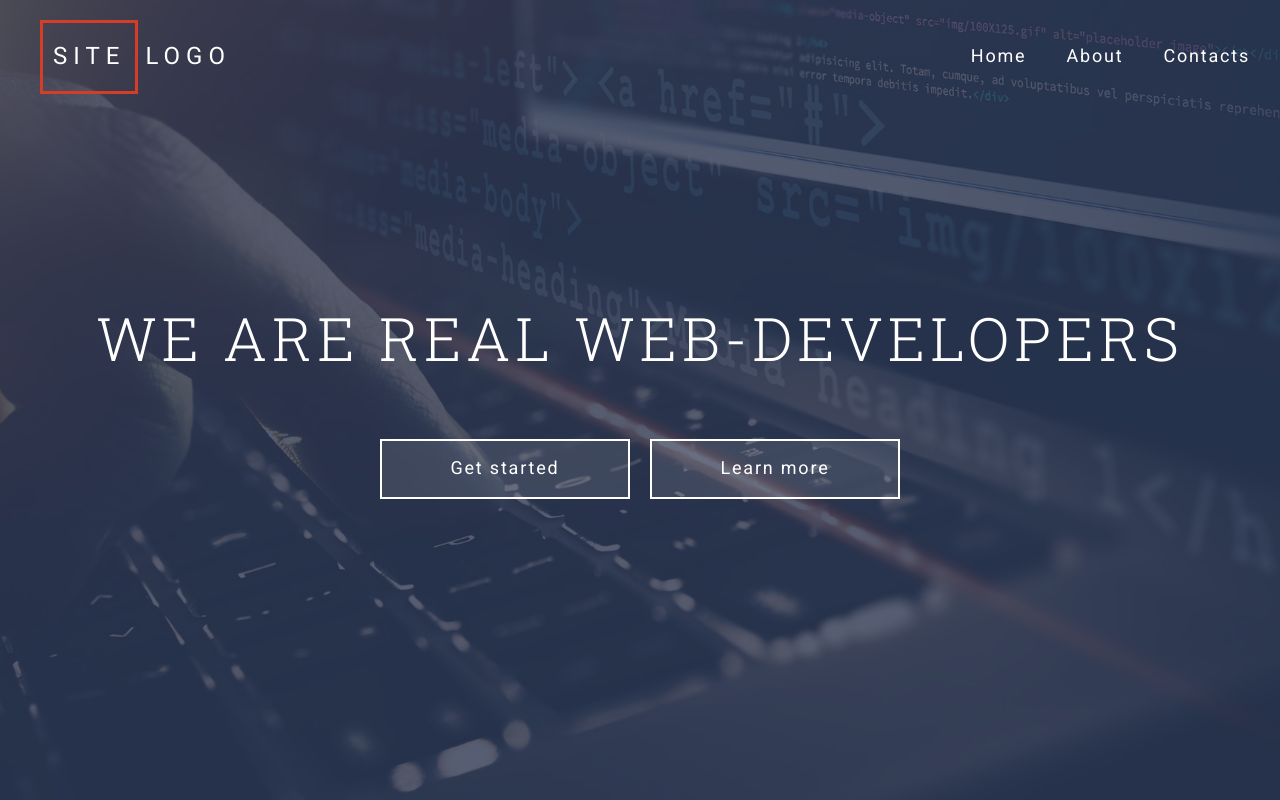
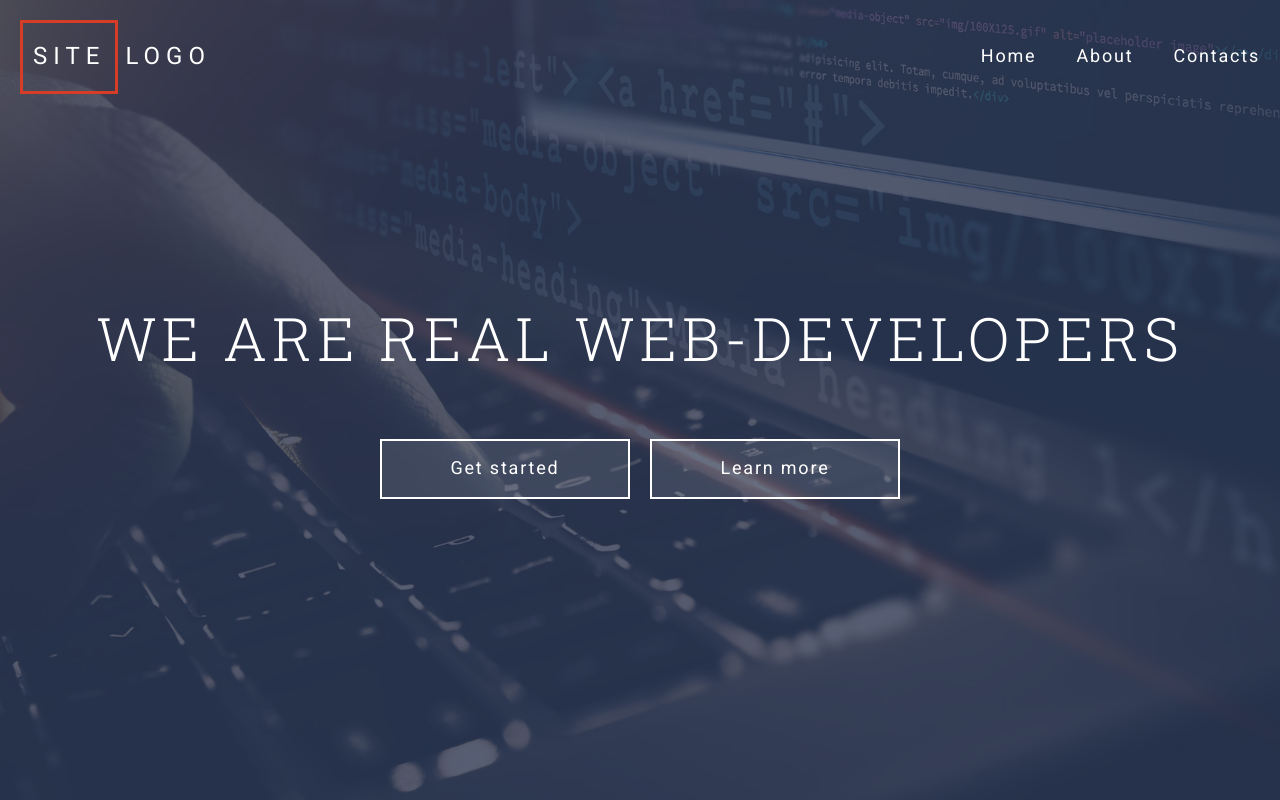
Before and after one commit to IlliaBielik/project_course1, a website: page index.html in a window 1280 px wide. Drawn offline with nearby package versions, Linux system fonts and the light colour scheme; files that its build step writes are made by us from their sources.

Commit message:
Грубая подгонка header

```diff
--- a/assets/scss/components/header/_header-logo.scss
+++ b/assets/scss/components/header/_header-logo.scss
@@ -7,7 +7,7 @@
 
   &__link{
     display: block;
-    padding: 20px 20px 20px 20px;
+    padding: 20px 20px 20px 0;
 
   }
   &__accent{
--- a/assets/scss/components/header/_header-navbar.scss
+++ b/assets/scss/components/header/_header-navbar.scss
@@ -10,7 +10,7 @@
   }
 
   &__list {
-    @include unlist;
+    @include unlist (0 (-$gap-sm) 0 0);
     display: grid;
     width: 100%;
     gap: $gap;
```
